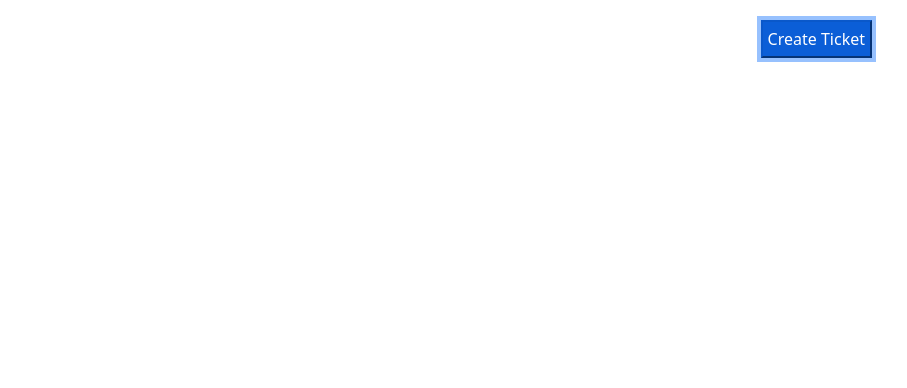
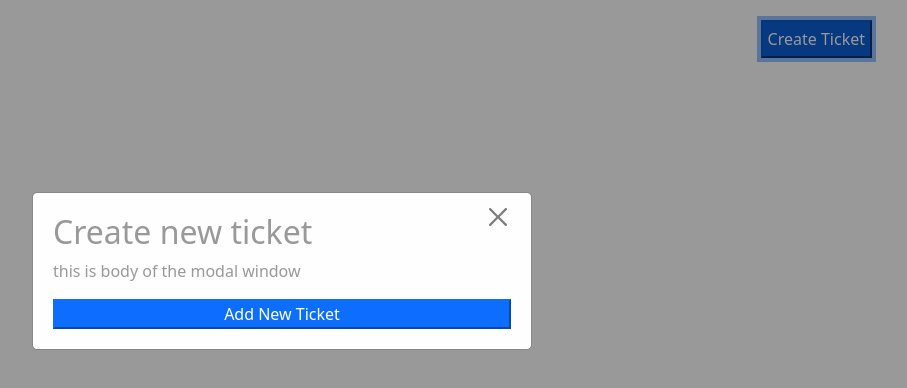
Before and after one commit to VladSychev1983/http_js, a website built with webpack: page src/index.html in a window 1280 px wide. Both pictures are taken after a click on the button "Create Ticket". Shown: the whole page, without its empty margins (358-1265 px from the left). Built offline with nearby package versions, Linux system fonts and the light colour scheme.

Commit message:
Added modal window create ticket

```diff
--- a/src/css/style.css
+++ b/src/css/style.css
@@ -3,7 +3,7 @@ body {
 }
 
 .ticket-container {
-    width: 100%;
+    width: 95%;
     margin: 0 auto;
     margin-top: 70px;
     text-align: center;
@@ -23,10 +23,51 @@ span {
 }
 /* махинация с бордер чтоб не было двойных. */
 
-div:first-child {
+.ticket-container div:first-child {
     border-bottom: none;
 }
 
-div:last-child {
+.ticket-container div:last-child {
     border-top: none;
 }
+
+/* стили для модального окна */
+.modal {
+    display: none;
+    position: fixed;
+    z-index: 1;
+    left: 0;
+    top: 0;
+    width: 100%;
+    height: 100%;
+    overflow: auto;
+    background-color: rgba(0,0,0,0.4);
+}
+
+.modal-content {
+    background-color: #fefefe;
+    margin: 15% auto;
+    padding: 20px;
+    border: 1px solid #888;
+    width: 80%;
+    max-width: 500px;
+    position: relative;
+}
+
+/* кнопка закрытия модального окна */
+.btn-close {
+    position: absolute;
+    top: 10px;
+    right: 20px;
+    color: #aaa;
+    float: right;
+    font-size: 18px;
+    font-weight: bold;
+}
+
+.btn-close:hover,
+.btn-close:focus {
+    color: black;
+    text-decoration: none;
+    cursor: pointer;
+}
--- a/src/js/HelpDesk.js
+++ b/src/js/HelpDesk.js
@@ -15,6 +15,8 @@ export default class HelpDesk {
     this.ticketService.list(this.queryList);
     //добавляем кнопку создания тикетов.
     this.createBtn();
+    // добавляем модальное окно создания тикета.
+    this.modalCreate();
     console.info("init");
   }
 
@@ -28,6 +30,48 @@ export default class HelpDesk {
     myBtn.style.padding = "5px";
     myBtn.textContent = "Create Ticket";
     document.body.appendChild(myBtn);
+    // откываем модальное окно по кнопке.
+    myBtn.addEventListener("click", function () {
+      const modalDiv = document.getElementById("myModalCreate");
+      modalDiv.style.display = "block";
+    });
+  }
+  modalCreate() {
+    const modalDiv = document.createElement("div");
+    modalDiv.id = "myModalCreate";
+    modalDiv.classList.add("modal");
+    document.body.append(modalDiv);
+    const modalContentDiv = document.createElement("div");
+    modalContentDiv.classList.add("modal-content");
+    const span = document.createElement("span");
+    span.classList.add("btn-close");
+    span.id = 'btn-close-create';
+    span.setAttribute("aria-label", "Close");
+    modalContentDiv.append(span);
+    const h2 = document.createElement("h2");
+    h2.textContent = "Create new ticket";
+    modalContentDiv.append(h2);
+    const p = document.createElement("p");
+    p.textContent = "this is body of the modal window";
+    modalContentDiv.append(p);
+    const buttonCreate = document.createElement("button");
+    buttonCreate.id = "createNewTicketBtn";
+    buttonCreate.textContent = "Add New Ticket";
+    buttonCreate.classList.add("btn-primary");
+    modalContentDiv.append(buttonCreate);
+    modalDiv.append(modalContentDiv);
+
+    //закрываем модальное окно при клике вне окна.
+    window.onclick = function (event) {
+      if (event.target == modalDiv) {
+        modalDiv.style.display = "none";
+      }
+    };
+    //закрываем модальное окно по кнопке.
+    var closeBtn = document.getElementById("btn-close-create");
+    closeBtn.onclick = function () {
+      modalDiv.style.display = "none";
+    }
   }
 
   queryList(responseData) {
```
